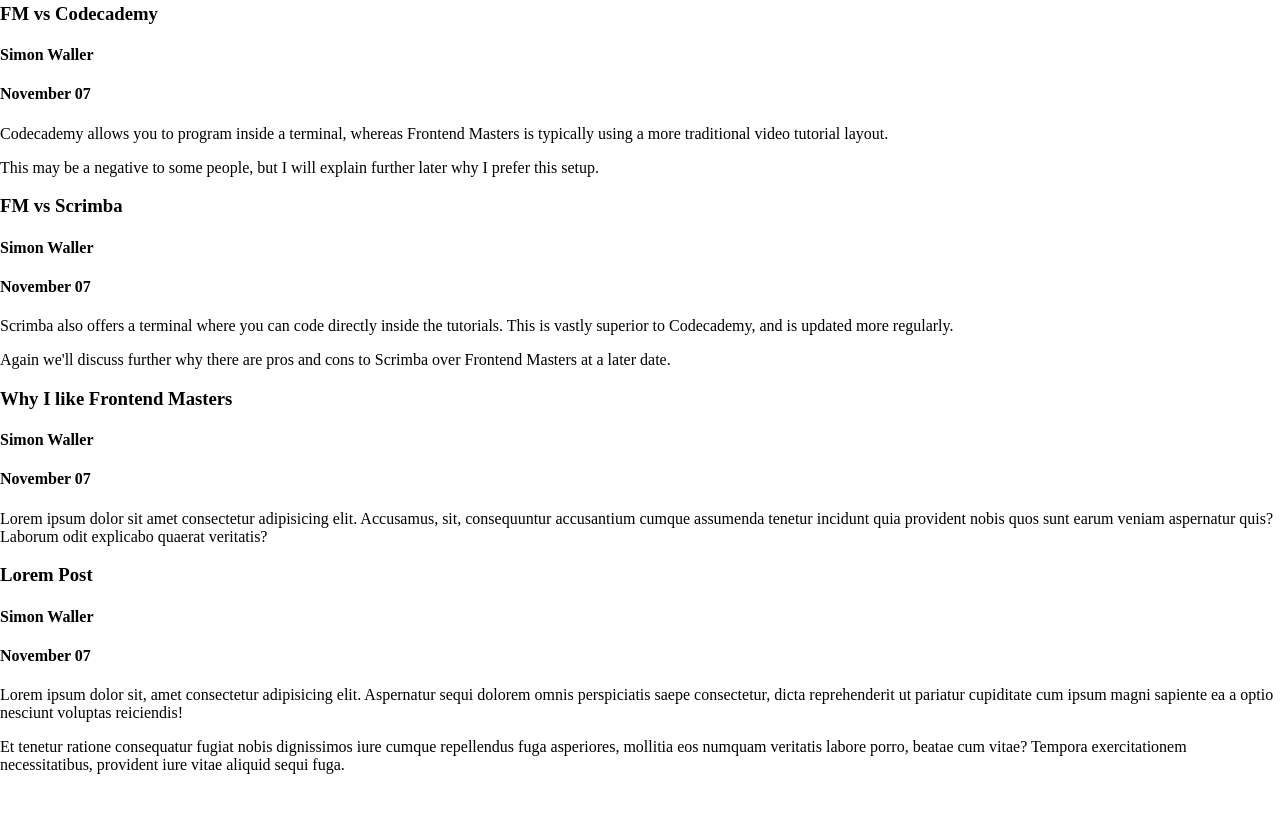
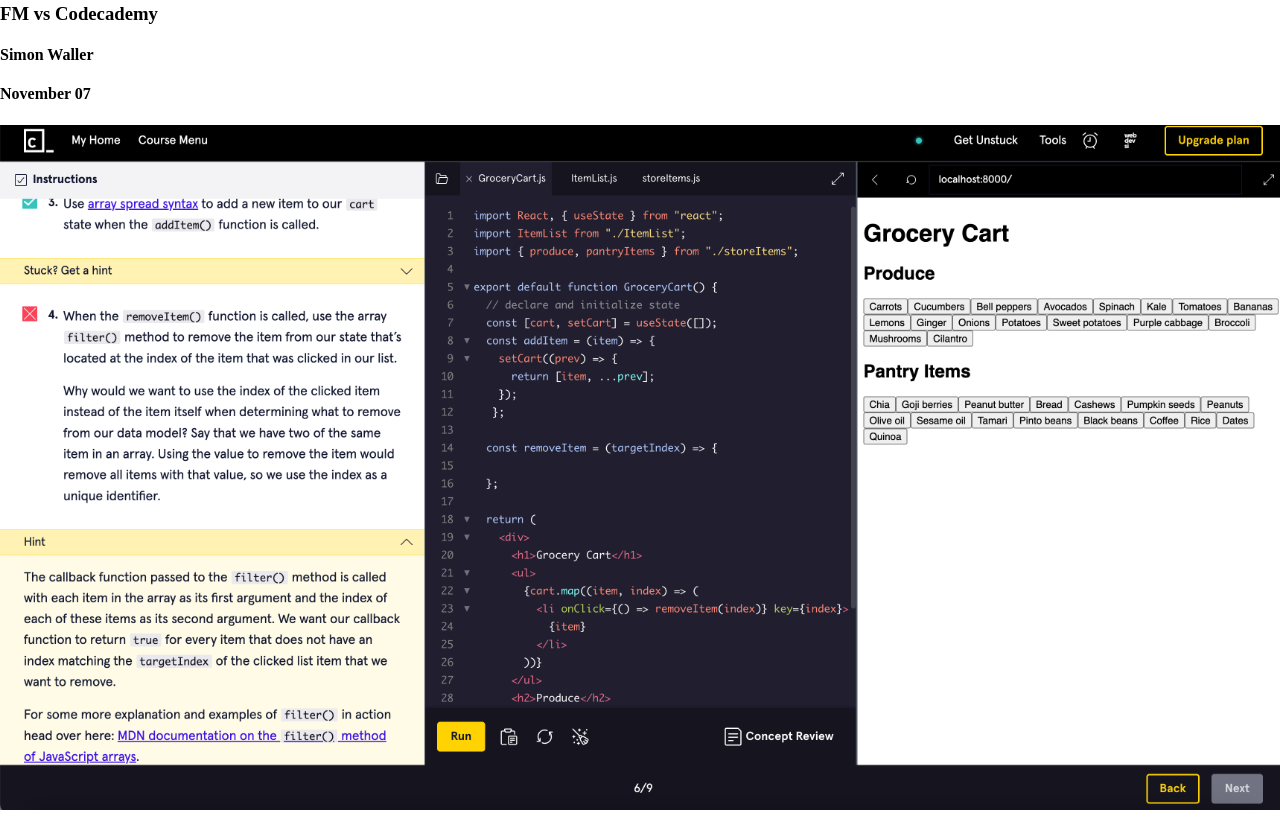
Before and after one commit to WebDevSiDotCom/frontend-masters-blog, a plain HTML site: page index.html in a window 1280 px wide. Shown: the part 698-1512 px from the top of the page. Before the commit the page ends 1488 px from the top, so only its background shows below. Drawn offline with Linux system fonts and the light colour scheme.

Commit message:
Added more images
Added more images

```diff
--- a/index.html
+++ b/index.html
@@ -36,6 +36,7 @@
                 <h3 class="title">FM vs Codecademy</h2>
                 <h4 class="author">Simon Waller</h4>
                 <h4 class="date">November 07</h4>
+                <img src="images/CC-Screenshot-1.png" alt="screenshot of the codecademy website" class="screenshot-img"/>
                 <p>Codecademy allows you to program inside a terminal, whereas Frontend Masters is typically using a more traditional video tutorial layout.</p>
                 <p>This may be a negative to some people, but I will explain further later why I prefer this setup.</p>
             </article>
```
Also changed, not shown: images/CC-Screenshot-1.png (added), 2 other files.
